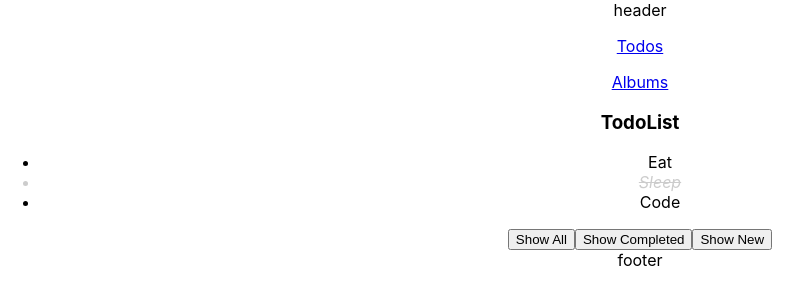
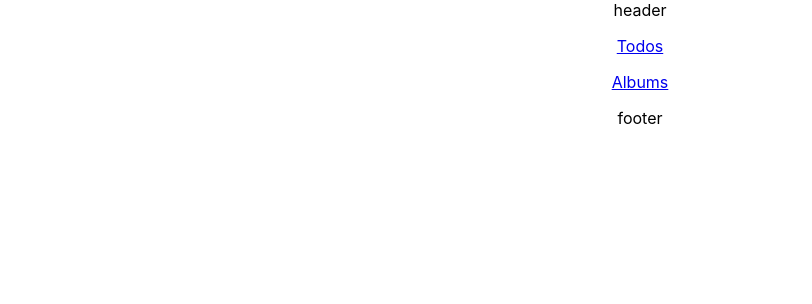
Before and after one commit to nghiemph95/React_Learning, a React (Create React App) app in the folder 02_react_learning/learn-reactjs/: page / in a window 1280 px wide. Shown: the top 304 px of the page, without its empty margins (0-812 px from the left). Built offline with nearby package versions, Linux system fonts and the light colour scheme.

Commit message:
Updated: 23-11-2022 00:34:53

```diff
--- a/02_react_learning/learn-reactjs/src/features/Todo/index.jsx
+++ b/02_react_learning/learn-reactjs/src/features/Todo/index.jsx
@@ -1,74 +1,17 @@
 import React from "react";
-import { useState } from "react";
-import TodoList from "./components/TodoList";
+import { Route, Switch } from "react-router-dom";
+import DetailPage from "./pages/DetailPage";
+import ListPage from "./pages/ListPage";
 
 TodoFeature.propTypes = {};
 
 function TodoFeature(props) {
-  const initTodoList = [
-    {
-      id: 1,
-      title: "Eat",
-      status: "new",
-    },
-    {
-      id: 2,
-      title: "Sleep",
-      status: "completed",
-    },
-    {
-      id: 3,
-      title: "Code",
-      status: "new",
-    },
-  ];
-
-  const [todoList, setTodoList] = useState(initTodoList);
-  const [filterStatus, setFilterStatus] = useState("all");
-
-  const handleTodoClickFromChildren = (todo, idx) => {
-    console.log(todo, idx);
-    // clone current array
-    const newTodoList = [...todoList];
-    // toggle state
-    newTodoList[idx] = {
-      ...newTodoList[idx],
-      status: newTodoList[idx].status === "new" ? "completed" : "new",
-    };
-
-    // update todolis
-    setTodoList(newTodoList);
-  };
-
-  const handleShowAllClick = () => {
-    setFilterStatus("all");
-  };
-
-  const handleShowCompletedClick = () => {
-    setFilterStatus("completed");
-  };
-
-  const handleShowNewClick = () => {
-    setFilterStatus("new");
-  };
-
-  const filterTodoList = todoList.filter(
-    (element) => filterStatus === "all" || element.status === filterStatus
-  );
-
   return (
     <div>
-      <h3>TodoList</h3>
-      <TodoList
-        todoList={filterTodoList}
-        onTodoClick={handleTodoClickFromChildren}
-      />
-
-      <div>
-        <button onClick={handleShowAllClick}>Show All</button>
-        <button onClick={handleShowCompletedClick}>Show Completed</button>
-        <button onClick={handleShowNewClick}>Show New</button>
-      </div>
+      <Switch>
+        <Route path="/todos" component={ListPage} />
+        <Route path="/todos/:todoId" component={DetailPage} />
+      </Switch>
     </div>
   );
 }
```
